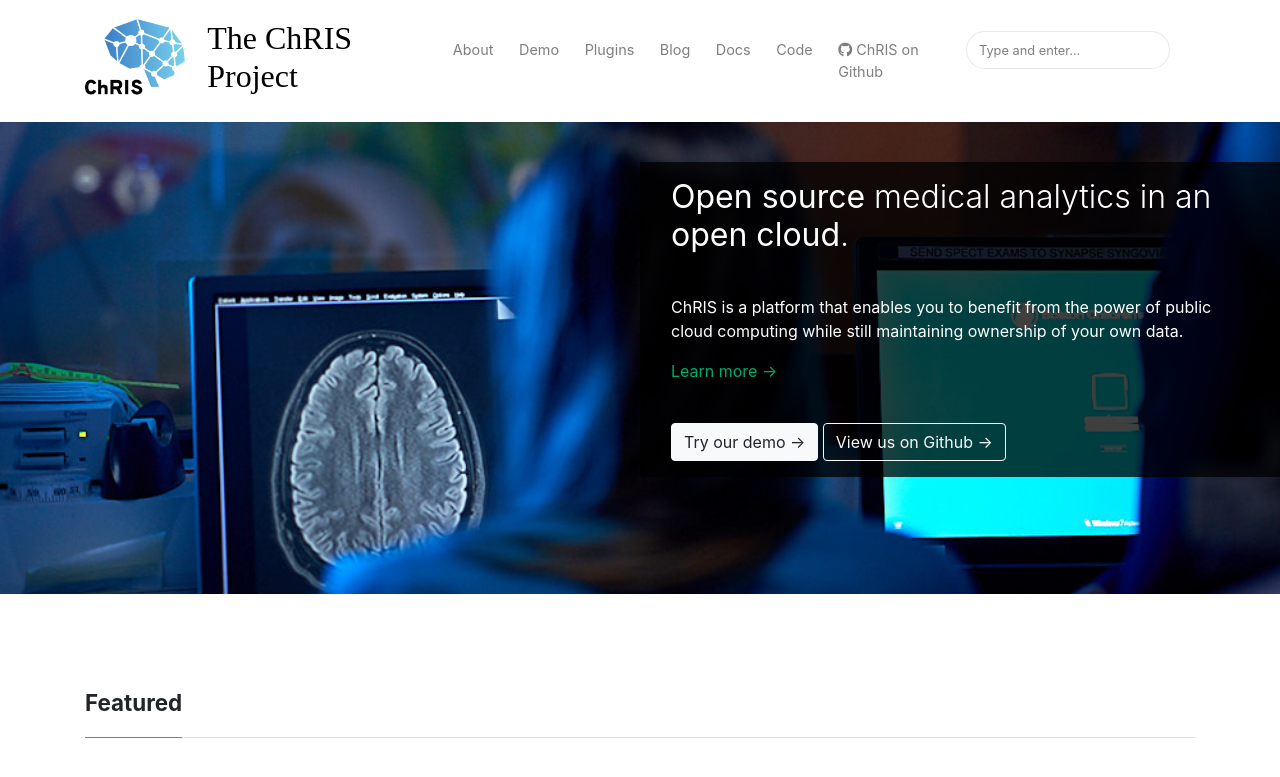
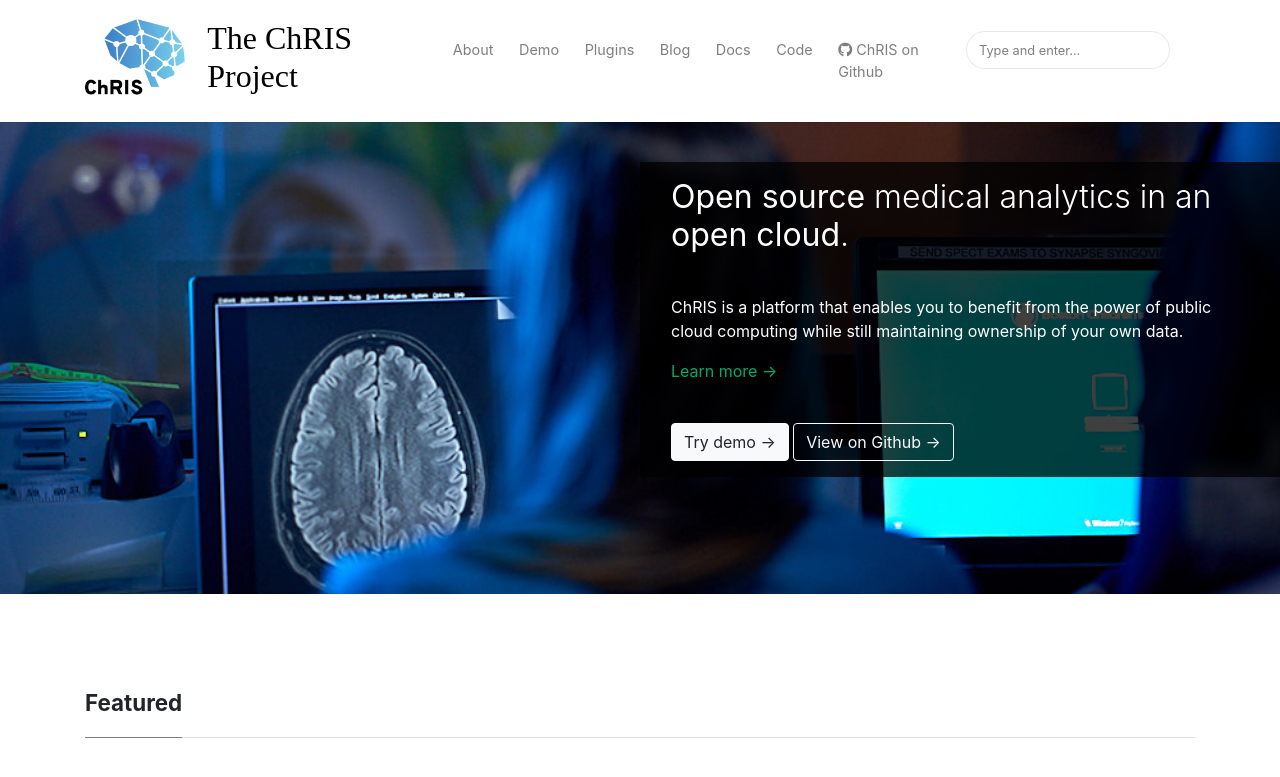
Before and after one commit to FNNDSC/website-old, a Jekyll site: the page built from index.html, in a window 1280 px wide and 900 px high. Shown: the top 777 px of the window. Built offline with Jekyll 4.4.1, drawn with Linux system fonts in a browser that asks for light colours; nearby versions of some CDN libraries; the list of posts is cut into pages by our own code.

Commit message:
adding live links to demo and github links on front jumbo

```diff
--- a/_layouts/default.html
+++ b/_layouts/default.html
@@ -115,8 +115,6 @@
 
                 <li class="nav-item">
 
-                <li class="nav-item">
-
                 <a target="_blank" class="nav-link" href="https://github.com/FNNDSc"><i class="fab fa-github"></i> ChRIS on Github</a>
                 </li>
 
@@ -157,8 +155,8 @@
 				computing while still maintaining ownership of your own data.</p>
 				<p><a href="/about">Learn more →</a></p>
 				<br />
-				<button type="button" class="btn btn-light">Try our demo →</button>
-				<button type="button" class="btn btn-outline-light">View us on Github →</button>
+				<a href="http://fnndsc.childrens.harvard.edu:5010/" class="btn btn-light">Try demo →</a>
+				<a href="https://github.com/fnndsc" class="btn btn-outline-light">View on Github →</a>
 
 			</div>
                 </div>
```
